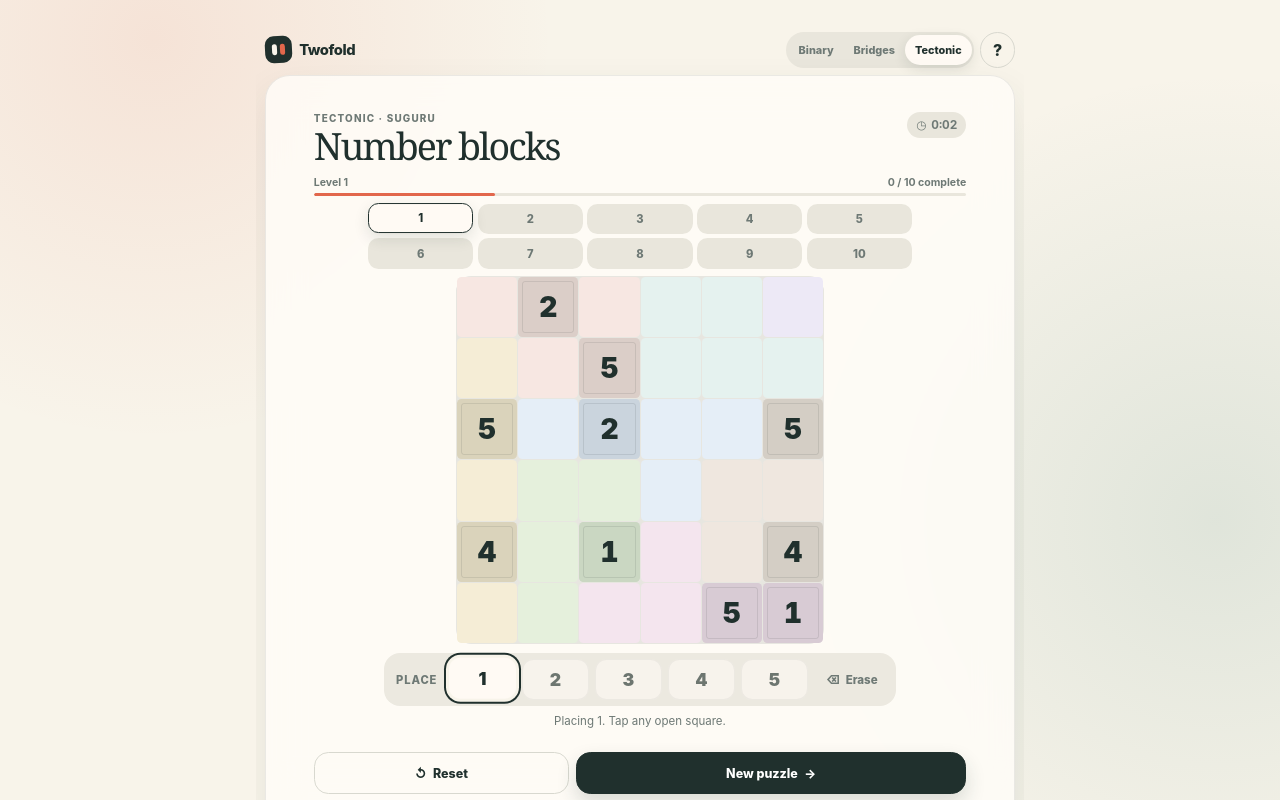
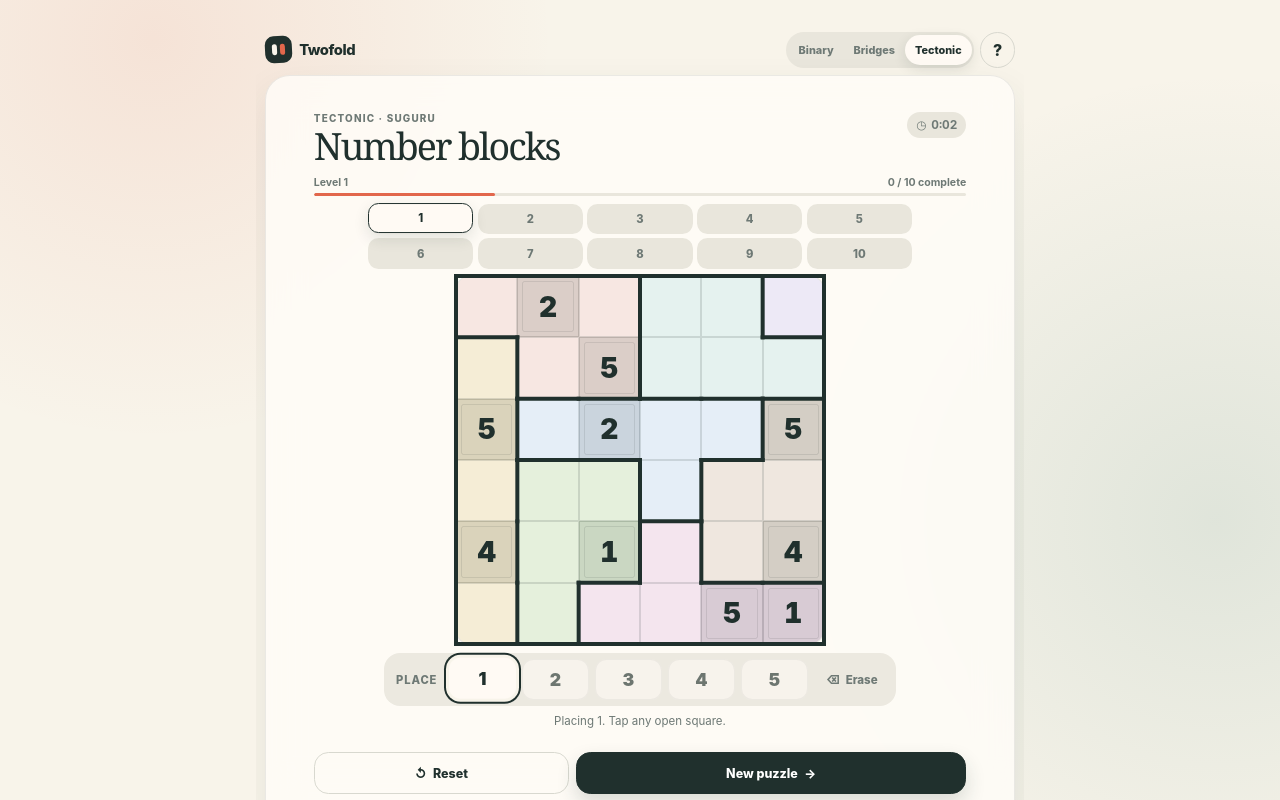
Before and after one commit to JPorry/quiz, a React (Vite) app: page / in a window 1280 px wide. Both pictures are taken after a click on the tab "Tectonic". Built offline with nearby package versions, Linux system fonts and the light colour scheme.

Commit message:
Add continuous Tectonic region borders

```diff
--- a/src/App.css
+++ b/src/App.css
@@ -500,16 +500,23 @@ h1 {
   animation: nudge 180ms ease-in-out;
 }
 
+.tectonic-board {
+  position: relative;
+  width: min(100%, 27rem, 46vh);
+  margin: 0 auto;
+  overflow: visible;
+  border-radius: 0.95rem;
+  touch-action: manipulation;
+}
+
 .tectonic-grid {
   display: grid;
   grid-template-columns: repeat(var(--tectonic-width), 1fr);
-  gap: 1px;
-  width: min(100%, 27rem, 46vh);
-  margin: 0 auto;
-  padding: 1px;
-  background: rgb(32 47 44 / 10%);
-  border-radius: 0.95rem;
-  touch-action: manipulation;
+  width: 100%;
+  overflow: hidden;
+  background: rgb(32 47 44 / 12%);
+  border-radius: inherit;
+  box-shadow: 0 0 0 1px rgb(32 47 44 / 10%);
 }
 
 .tectonic-cell {
@@ -523,8 +530,8 @@ h1 {
   font-variant-numeric: tabular-nums;
   font-weight: 900;
   background: var(--region-bg, #ece9e0);
-  border: 0;
-  border-radius: 0.28rem;
+  border: 0.5px solid rgb(32 47 44 / 14%);
+  border-radius: 0;
   box-shadow: none;
   aspect-ratio: 1;
   place-items: center;
@@ -554,7 +561,7 @@ h1 {
   position: absolute;
   inset: clamp(0.12rem, 0.7vw, 0.25rem);
   border: 1px solid rgb(32 47 44 / 10%);
-  border-radius: 0.18rem;
+  border-radius: 0.16rem;
   content: '';
   pointer-events: none;
 }
@@ -568,6 +575,23 @@ h1 {
 
 .tectonic-grid.is-complete .tectonic-cell {
   animation: finish 450ms ease-out both;
+}
+
+.tectonic-region-borders {
+  position: absolute;
+  inset: 0;
+  z-index: 3;
+  width: 100%;
+  height: 100%;
+  overflow: visible;
+  pointer-events: none;
+}
+
+.tectonic-region-borders line {
+  stroke: var(--ink);
+  stroke-linecap: square;
+  stroke-width: 4px;
+  vector-effect: non-scaling-stroke;
 }
 
 .input-palette {
--- a/src/App.jsx
+++ b/src/App.jsx
@@ -933,21 +933,57 @@ function TectonicGame({ showRules }) {
     })
   }
 
-  const regionClassNames = (row, column) => {
+  const regionBorderSegments = useMemo(() => {
+    const segments = []
+
+    for (let row = 0; row < level.height; row += 1) {
+      for (let column = 0; column < level.width; column += 1) {
         const region = level.regionGrid[row][column]
-    return [
-      row === 0 || level.regionGrid[row - 1][column] !== region ? 'region-top' : '',
-      column === level.width - 1 || level.regionGrid[row][column + 1] !== region
-        ? 'region-right'
-        : '',
-      row === level.height - 1 || level.regionGrid[row + 1][column] !== region
-        ? 'region-bottom'
-        : '',
-      column === 0 || level.regionGrid[row][column - 1] !== region ? 'region-left' : '',
-    ]
-      .filter(Boolean)
-      .join(' ')
+
+        if (row === 0 || level.regionGrid[row - 1][column] !== region) {
+          segments.push({
+            id: `top-${row}-${column}`,
+            x1: column,
+            y1: row,
+            x2: column + 1,
+            y2: row,
+          })
         }
+
+        if (column === 0 || level.regionGrid[row][column - 1] !== region) {
+          segments.push({
+            id: `left-${row}-${column}`,
+            x1: column,
+            y1: row,
+            x2: column,
+            y2: row + 1,
+          })
+        }
+
+        if (row === level.height - 1) {
+          segments.push({
+            id: `bottom-${row}-${column}`,
+            x1: column,
+            y1: row + 1,
+            x2: column + 1,
+            y2: row + 1,
+          })
+        }
+
+        if (column === level.width - 1) {
+          segments.push({
+            id: `right-${row}-${column}`,
+            x1: column + 1,
+            y1: row,
+            x2: column + 1,
+            y2: row + 1,
+          })
+        }
+      }
+    }
+
+    return segments
+  }, [level])
 
   return (
     <section className="game-card" aria-labelledby="game-title">
@@ -999,13 +1035,16 @@ function TectonicGame({ showRules }) {
       />
 
       <div
-        className={`tectonic-grid${isComplete ? ' is-complete' : ''}`}
-        role="grid"
-        aria-label="Six by six Tectonic puzzle"
+        className="tectonic-board"
         style={{
           '--tectonic-width': level.width,
           '--tectonic-height': level.height,
         }}
+      >
+        <div
+          className={`tectonic-grid${isComplete ? ' is-complete' : ''}`}
+          role="grid"
+          aria-label="Six by six Tectonic puzzle"
         >
           {grid.map((row, rowIndex) =>
             row.map((value, columnIndex) => {
@@ -1019,7 +1058,6 @@ function TectonicGame({ showRules }) {
                     value !== null ? `value-${value}` : '',
                     isGiven ? 'given' : '',
                     isInvalid ? 'invalid' : '',
-                  regionClassNames(rowIndex, columnIndex),
                   ]
                     .filter(Boolean)
                     .join(' ')}
@@ -1044,6 +1082,22 @@ function TectonicGame({ showRules }) {
               )
             }),
           )}
+        </div>
+        <svg
+          className="tectonic-region-borders"
+          viewBox={`0 0 ${level.width} ${level.height}`}
+          aria-hidden="true"
+        >
+          {regionBorderSegments.map((segment) => (
+            <line
+              key={segment.id}
+              x1={segment.x1}
+              y1={segment.y1}
+              x2={segment.x2}
+              y2={segment.y2}
+            />
+          ))}
+        </svg>
       </div>
 
       <div className="input-palette tectonic-palette" role="group" aria-label="Choose a number">
```
Lines whose indentation alone changed are shown as unchanged.
